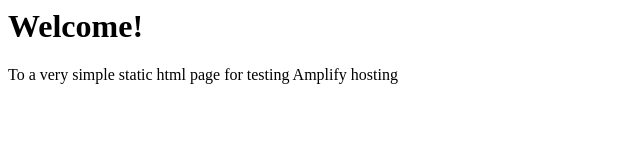
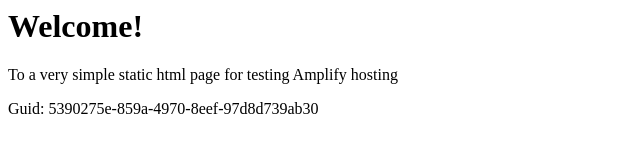
Before and after one commit to aws-aemilia-icn/Github-PR-Commit-Integration-Test-DoNotTouch-Gith-P5X5MO5I-v1-prod-ap-northeast-2, a website: page src/index.html in a window 1280 px wide. Shown: the whole page, without its empty margins (0-640 px from the left). Drawn offline with Linux system fonts and the light colour scheme.

Commit message:
commit from integ tests

```diff
--- a/src/index.html
+++ b/src/index.html
@@ -1,3 +1,5 @@
+
+
 <html lang="en">
 
 <head>
@@ -10,6 +12,6 @@
 <body>
     <h1>Welcome!</h1>
     <p>To a very simple static html page for testing Amplify hosting</p>
-</body>
+    <p>Guid: 5390275e-859a-4970-8eef-97d8d739ab30</p></body>
 
 </html>
```
